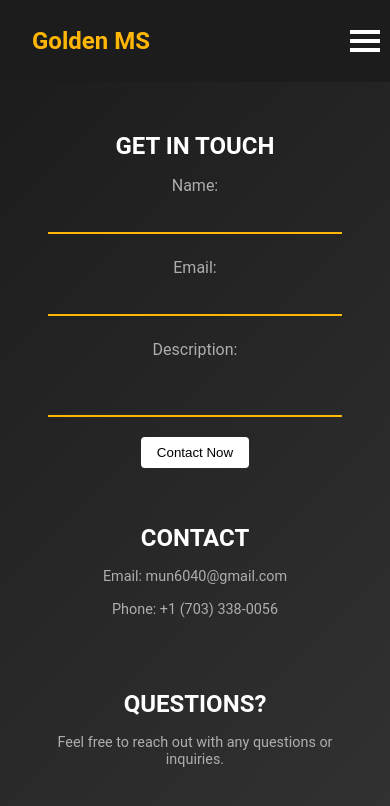
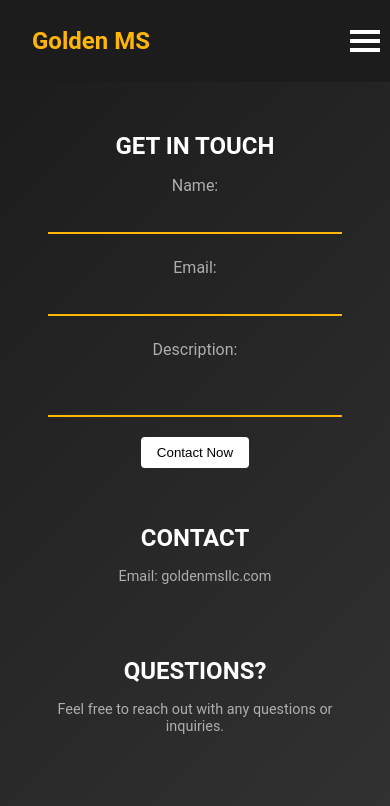
Before and after one commit to aaronmpark/interior-design-portfolio, a Vue app: page /#/contact in a window 390 px wide. Shown: the top 806 px of the page. Built offline with nearby package versions, Linux system fonts and the light colour scheme.

Commit message:
remove phone number and change email

```diff
--- a/src/components/Contact.vue
+++ b/src/components/Contact.vue
@@ -19,8 +19,7 @@
             </div>
             <div class="contact-info">
                 <h3>CONTACT</h3>
-                <p><a href="mailto:mun6040@gmail.com">Email: mun6040@gmail.com</a></p>
-                <p><a href="tel:+17033380056">Phone: +1 (703) 338-0056</a></p>
+                <p><a href="mailto:goldenmsllc.com">Email: goldenmsllc.com</a></p>
             </div>
             <div class="questions">
                 <h3>QUESTIONS?</h3>
--- a/src/components/Footnote.vue
+++ b/src/components/Footnote.vue
@@ -3,8 +3,7 @@
     <div class="footnote-container">
       <div class="contact-info">
         <h3>CONTACT</h3>
-        <p><a href="mailto:mun6040@gmail.com">Email: mun6040@gmail.com</a></p>
-        <p><a href="tel:+17033380056">Phone: +1 (703) 338-0056</a></p>
+        <p><a href="mailto:goldenmsllc.com">Email: goldenmsllc.com</a></p>
       </div>
       <div class="contact-form">
         <h3>GET IN TOUCH</h3>
```
